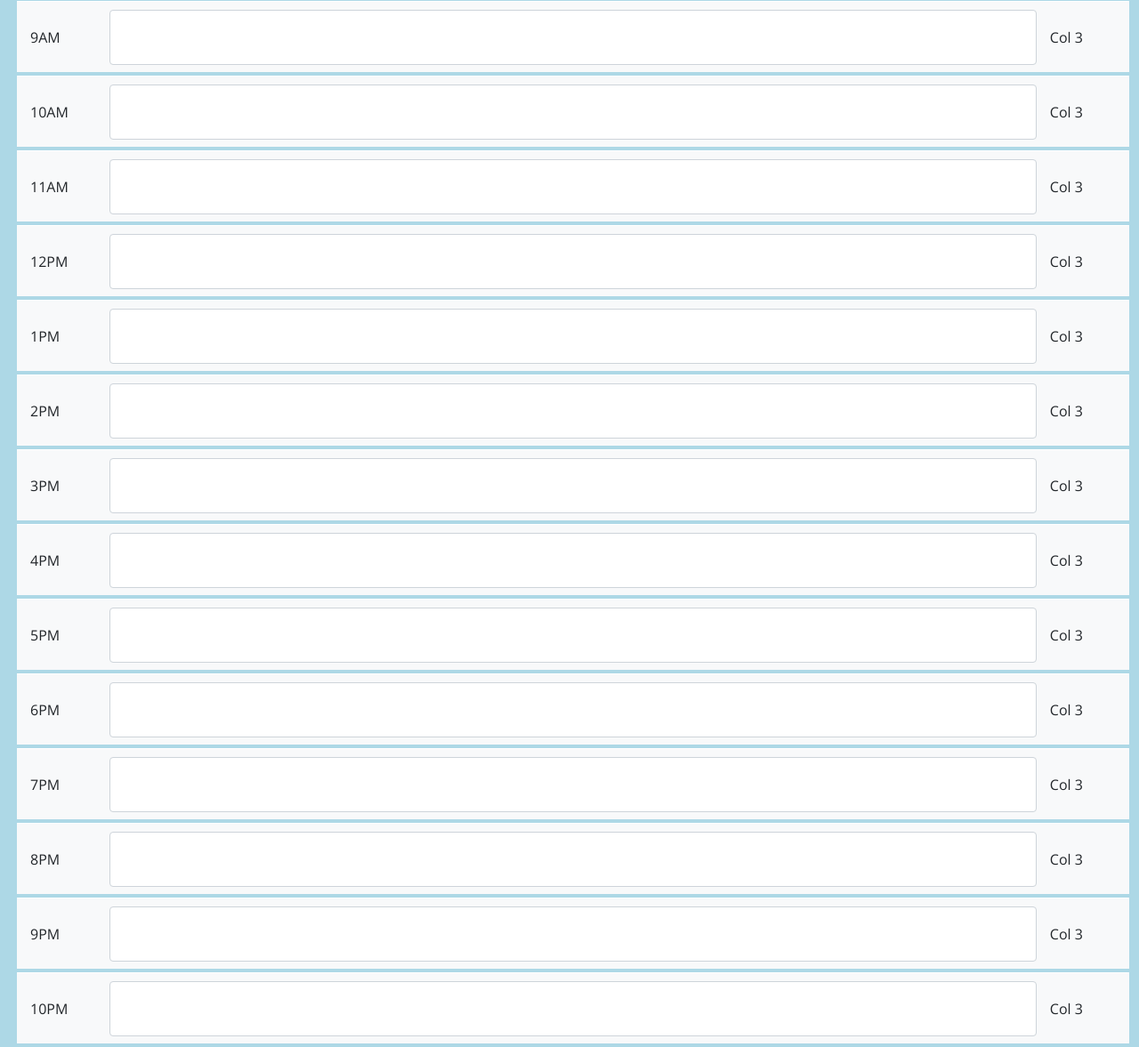
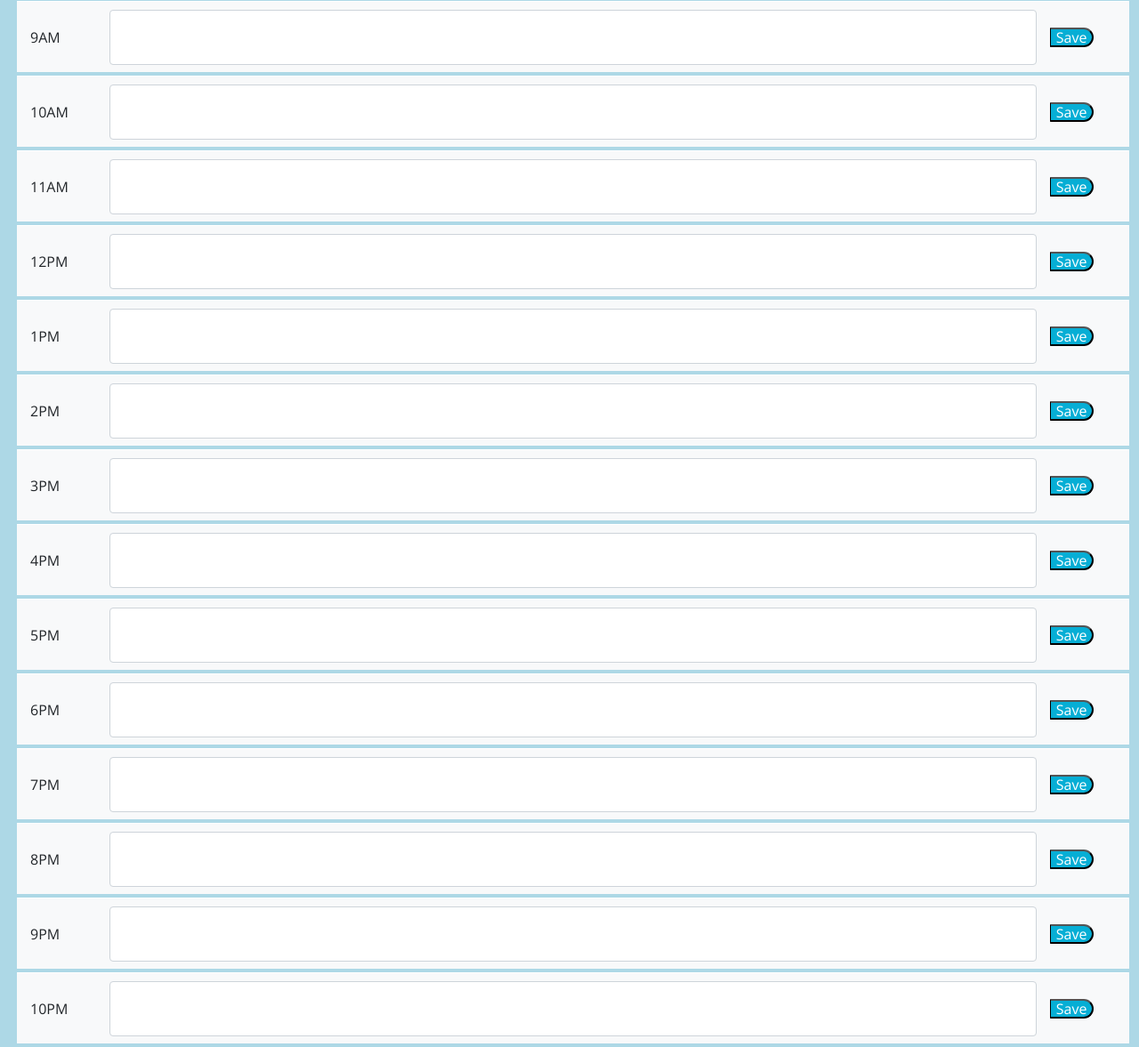
Before and after one commit to NBP77/Work-day-planner, a plain HTML site: page index.html in a window 1280 px wide. Shown: the part 335-1512 px from the top of the page at 89% size. Drawn offline with nearby package versions, Linux system fonts and the light colour scheme.

Commit message:
Added a save button to the end of each time stamp

```diff
--- a/Assets/script.js
+++ b/Assets/script.js
@@ -1,6 +1,4 @@
 
+// Displays day at top of the page
 var today = moment();
-
-console.log(today.format('dddd'));
-
 $('#currentDay').text(today.format('dddd'));
--- a/index.html
+++ b/index.html
@@ -34,98 +34,98 @@
         <div class="row align-items-center bg-light">
           <div class="col-1">9AM</div>
           <textarea class="col-10 form-control" rows="2"></textarea>
-          <div class="col-1">Col 3</div>
+          <div class="col-1"><button class="saveBtn">Save</button></div>
         </div>
       </div>
 	  <div class="container-fluid m-1">
         <div class="row align-items-center bg-light">
           <div class="col-1">10AM</div>
           <textarea class="col-10 form-control" rows="2"></textarea>
-          <div class="col-1">Col 3</div>
+          <div class="col-1"><button class="saveBtn">Save</button></div>
         </div>
       </div>
 	  <div class="container-fluid m-1">
         <div class="row align-items-center bg-light">
           <div class="col-1 time">11AM</div>
           <textarea class="col-10 form-control" rows="2"></textarea>
-          <div class="col-1 save">Col 3</div>
+          <div class="col-1"><button class="saveBtn">Save</button></div>
         </div>
       </div>
 	  <div class="container-fluid m-1">
         <div class="row align-items-center bg-light">
           <div class="col-1">12PM</div>
           <textarea class="col-10 form-control" rows="2"></textarea>
-          <div class="col-1">Col 3</div>
+          <div class="col-1"><button class="saveBtn">Save</button></div>
         </div>
       </div>
 	  <div class="container-fluid m-1">
         <div class="row align-items-center bg-light">
           <div class="col-1">1PM</div>
           <textarea class="col-10 form-control" rows="2"></textarea>
-          <div class="col-1">Col 3</div>
+          <div class="col-1"><button class="saveBtn">Save</button></div>
         </div>
       </div>
 	  <div class="container-fluid m-1">
         <div class="row align-items-center bg-light">
           <div class="col-1">2PM</div>
           <textarea class="col-10 form-control" rows="2"></textarea>
-          <div class="col-1">Col 3</div>
+          <div class="col-1"><button class="saveBtn">Save</button></div>
         </div>
       </div>
 	  <div class="container-fluid m-1">
         <div class="row align-items-center bg-light">
           <div class="col-1">3PM</div>
           <textarea class="col-10 form-control" rows="2"></textarea>
-          <div class="col-1">Col 3</div>
+          <div class="col-1"><button class="saveBtn">Save</button></div>
         </div>
       </div>
 	  <div class="container-fluid m-1">
         <div class="row align-items-center bg-light">
           <div class="col-1">4PM</div>
           <textarea class="col-10 form-control" rows="2"></textarea>
-          <div class="col-1">Col 3</div>
+          <div class="col-1"><button class="saveBtn">Save</button></div>
         </div>
       </div>
 	  <div class="container-fluid m-1">
         <div class="row align-items-center bg-light">
           <div class="col-1">5PM</div>
           <textarea class="col-10 form-control" rows="2"></textarea>
-          <div class="col-1">Col 3</div>
+          <div class="col-1"><button class="saveBtn">Save</button></div>
         </div>
       </div>
 	  <div class="container-fluid m-1">
         <div class="row align-items-center bg-light">
           <div class="col-1">6PM</div>
           <textarea class="col-10 form-control" rows="2"></textarea>
-          <div class="col-1">Col 3</div>
+          <div class="col-1"><button class="saveBtn">Save</button></div>
         </div>
       </div>
 	  <div class="container-fluid m-1">
         <div class="row align-items-center bg-light">
           <div class="col-1">7PM</div>
           <textarea class="col-10 form-control" rows="2"></textarea>
-          <div class="col-1">Col 3</div>
+          <div class="col-1"><button class="saveBtn">Save</button></div>
         </div>
       </div>
 	  <div class="container-fluid m-1">
         <div class="row align-items-center bg-light">
           <div class="col-1">8PM</div>
           <textarea class="col-10 form-control" rows="2"></textarea>
-          <div class="col-1">Col 3</div>
+          <div class="col-1"><button class="saveBtn">Save</button></div>
         </div>
       </div>
 	  <div class="container-fluid m-1">
         <div class="row align-items-center bg-light">
           <div class="col-1">9PM</div>
           <textarea class="col-10 form-control" rows="2"></textarea>
-          <div class="col-1">Col 3</div>
+          <div class="col-1"><button class="saveBtn">Save</button></div>
         </div>
       </div>
 	  <div class="container-fluid m-1">
         <div class="row align-items-center bg-light">
           <div class="col-1">10PM</div>
           <textarea class="col-10 form-control" rows="2"></textarea>
-          <div class="col-1">Col 3</div>
+          <div class="col-1"><button class="saveBtn">Save</button></div>
         </div>
 
 		</div>
```
